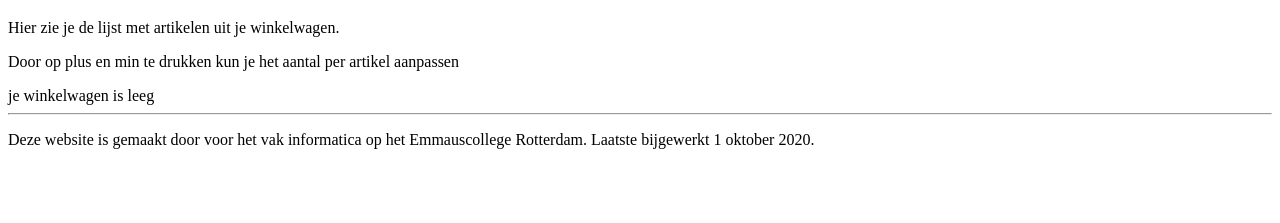
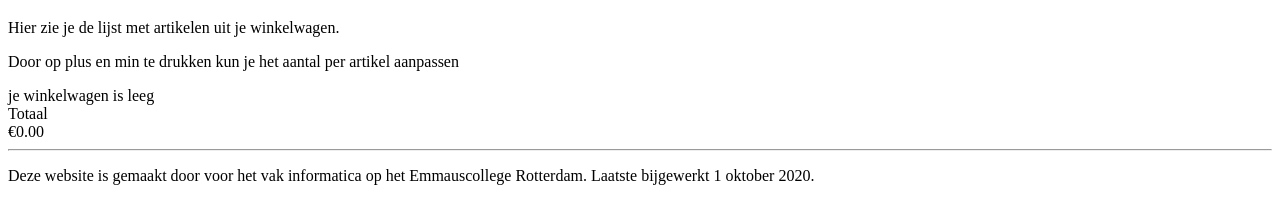
Before and after one commit to vangeest/5V-webshop-replit, a website: page public/basket.html in a window 1280 px wide. Shown: the part 123-346 px from the top of the page. Drawn offline with Linux system fonts and the light colour scheme.

Commit message:
cleaning up a bit

```diff
--- a/public/basket.html
+++ b/public/basket.html
@@ -7,16 +7,22 @@
     <nav>
       <ul>
         <li><a href="index.html">Artikelen</a></li>
-        <li class="active"><a href="basket.html">Winkelwagen <span class="basket_num"></span></a></li>
+        <li class="active"><a href="basket.html">Winkelwagen <span class="num_products"></span></a></li>
         <li><a href="order.html">Kassa</a></li>
       </ul>
     </nav>
-    <main id="index">
-      <h1>Winkelwagen</h1>
-      <p>Hier zie je de lijst met artikelen uit je winkelwagen.</p>
-      <p>Door op plus en min te drukken kun je het aantal per artikel aanpassen</p>
-      <!-- add some neat stuff (jQuery?) to get the table from the database using the REST-api we build-->
-      <!-- optional: add some neat stuff (jQuery?) to update the amount per article in the product-->
+    <main>
+      <div id="index">
+        <h1>Winkelwagen</h1>
+        <p>Hier zie je de lijst met artikelen uit je winkelwagen.</p>
+        <p>Door op plus en min te drukken kun je het aantal per artikel aanpassen</p>
+        <!-- add some neat stuff (jQuery?) to get the table from the database using the REST-api we build-->
+        <!-- optional: add some neat stuff (jQuery?) to update the amount per article in the product-->
+      </div>
+      <div>
+        <div>Totaal</div>
+        <div>€<span class="sum_products">0.00</span>
+      </div>
     </main>
     <footer>
       <hr>
@@ -33,7 +39,7 @@
         <input class="product_id" type="hidden" name="id" data-json="">
         <input class="product_amount" type="hidden" value="1">
         <button onClick="addAmountClosestToBasket(this, '.product_amount_show')">+</button>
-        <button onClick="removeAmountClosestFromBasket(this, '.product_amount_show')">-</button>
+        <button onClick="removeAmountClosestFromBasket(this)">-</button>
         <button onClick="if(confirm('verwijder product?')) { removeClosestCompletelyFromBasket(this); setIfEmptyMsg() }">🗑</button>
       </div>
     </template>
@@ -43,8 +49,8 @@
           const basket = readBasket()
           var numkeys = Object.keys(basket).length
           if(numkeys == 0) {
-            window.container.setAttribute('class', 'container empty')
-            window.container.textContent = 'je winkelwagen is leeg'
+            document.querySelector('.container').setAttribute('class', 'container empty')
+            document.querySelector('.container').textContent = 'je winkelwagen is leeg'
           }
         }
       (function() {
@@ -56,12 +62,10 @@
 
         const container = document.createElement('div')
         container.setAttribute('class', 'container')
-        window.container = container
 
         app.appendChild(container)
 
         const basket = readBasket()
-        window.basket = basket
 
         function showProduct(product, amount) {
           const clone = template.content.cloneNode(true);
--- a/public/js/basket.js
+++ b/public/js/basket.js
@@ -30,8 +30,8 @@ function readBasket() {
 function addToBasket(product, amount, showEl) {
   var basket = readBasket()
   basket[product.id] = amount + (basket[product.id]||0)
+  localStorage.setItem(`item_${product.id}`, JSON.stringify(product))
   localStorage.setItem('basket', JSON.stringify(basket))
-  localStorage.setItem(`item_${product.id}`, JSON.stringify(product))
   if(showEl) {
     showEl.textContent = basket[product.id]
   }
@@ -40,8 +40,8 @@ function addToBasket(product, amount, showEl) {
 function removeCompletelyFromBasket(product, rowEl) {
   var basket = readBasket()
   delete basket[product.id]
+  localStorage.setItem('basket', JSON.stringify(basket))
   localStorage.removeItem(`item_${product.id}`)
-  localStorage.setItem('basket', JSON.stringify(basket))
   if(rowEl) {
     showEl.remove()
   }
@@ -56,25 +56,43 @@ function removeFromBasket(product, amount, showEl) {
   }
 }
 
-function updateBasket(value){
-  const basket = value||readBasket()
+function basketNumItems(_basket) {
+  const basket = _basket||readBasket()
   var num = 0;
   for (let key in basket) {
     num += parseInt(basket[key])
   }
-  if( num == 0){
-    window.basket_num.textContent = "(leeg)"
-  } else if( num == 1) {
-    window.basket_num.textContent = `(${num} item)`
-  } else {
-    window.basket_num.textContent = `(${num} items)`
+  return num
+}
+
+function basketTotalPrice(_basket) {
+  const basket = _basket||readBasket()
+  var price = 0;
+  for (let key in basket) {
+    const product = JSON.parse(localStorage.getItem(`item_${key}`))
+    price += parseInt(basket[key]) * parseFloat(product.price)
   }
+  return price
+}
+
+function updateBasket(basket){
+  const num = basketNumItems(basket)
+  const sum = basketTotalPrice(basket)
+  document.querySelectorAll('.sum_products').forEach( el => el.textContent = sum.toFixed(2))
+  document.querySelectorAll('.num_products').forEach( el => {
+    if( num == 0){
+        el.textContent = "(leeg)"
+    } else if( num == 1) {
+        el.textContent = `(${num} item)`
+    } else {
+        el.textContent = `(${num} items)`
+    }
+  })
 }
 
 (function() {
   // your page initialization code here
   // the DOM will be available here
-  window.basket_num = document.querySelector('.basket_num')
   var originalSetItem = localStorage.setItem;
   localStorage.setItem = function(key, value) {
     var event = new Event('itemInserted');
```
Also changed, not shown: public/index.html (+1 -1 lines), public/order.html (+2 -1 lines).
